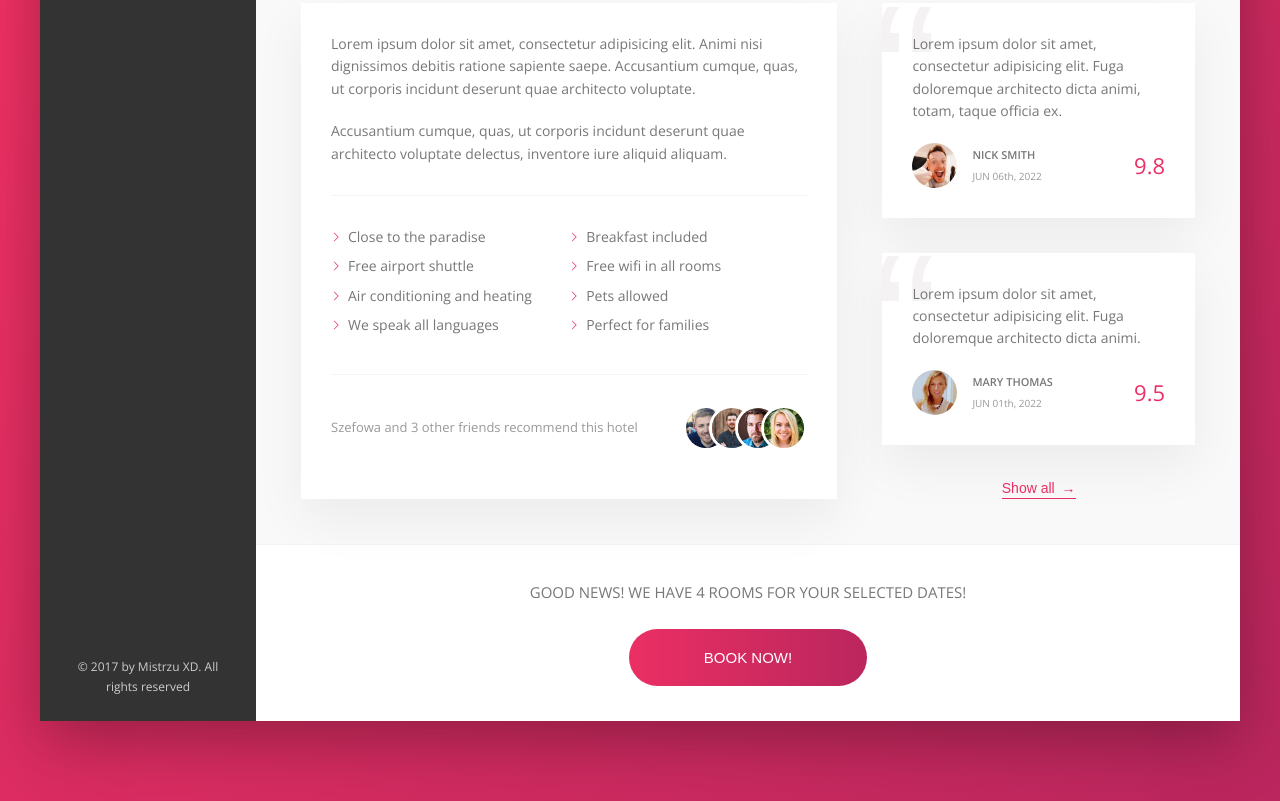
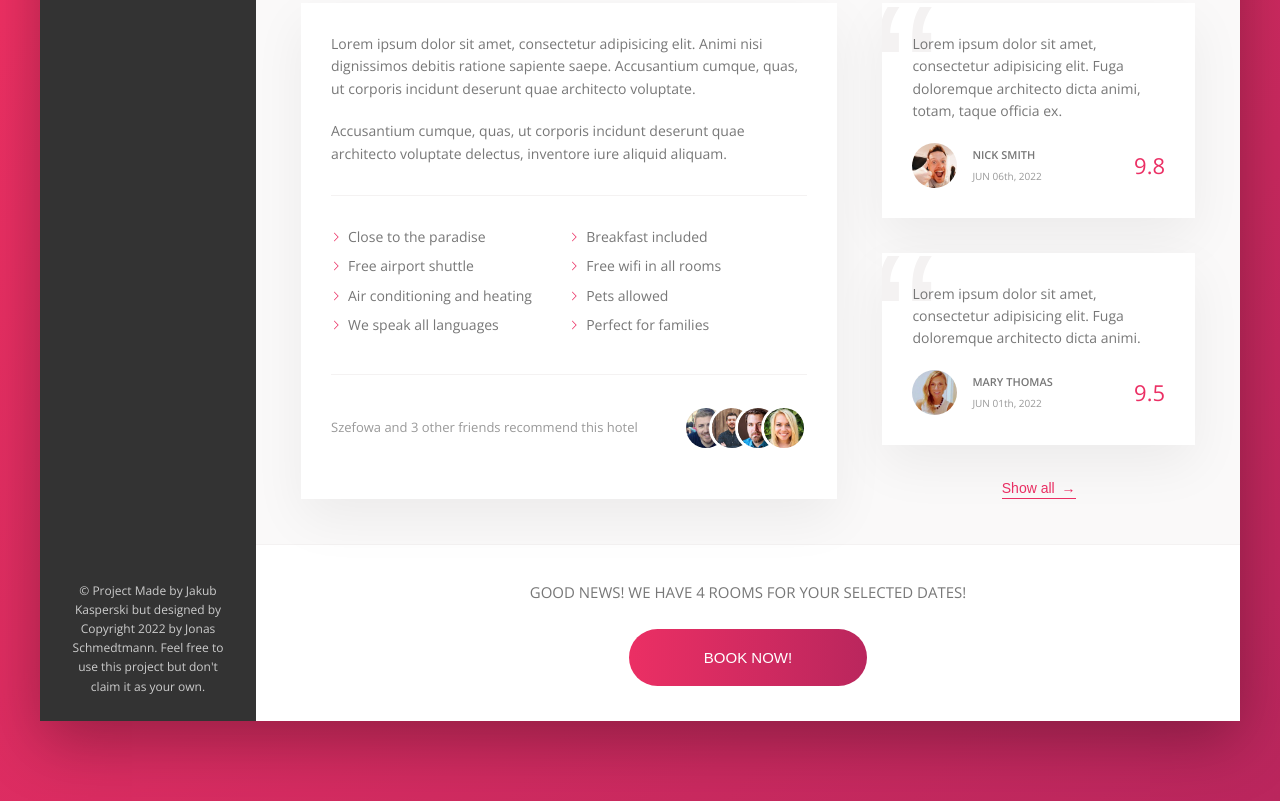
Before and after one commit to Lurr2/Trillo, a website: page index.html in a window 1280 px wide. Shown: the part 644-1445 px from the top of the page. Drawn offline with nearby package versions, Linux system fonts and the light colour scheme.

Commit message:
changing copyrights data

```diff
--- a/index.html
+++ b/index.html
@@ -87,7 +87,7 @@
                     </li>
                    </ul>
 
-                   <div class="legal">&copy; 2017 by Mistrzu XD. All rights reserved</div>
+                   <div class="legal">&copy; Project Made by Jakub Kasperski but designed by Copyright 2022 by Jonas Schmedtmann. Feel free to use this project but don't claim it as your own.</div>
                 </nav>
 
 
```
Also changed, not shown: img/Screenshot_1.jpg (added).
